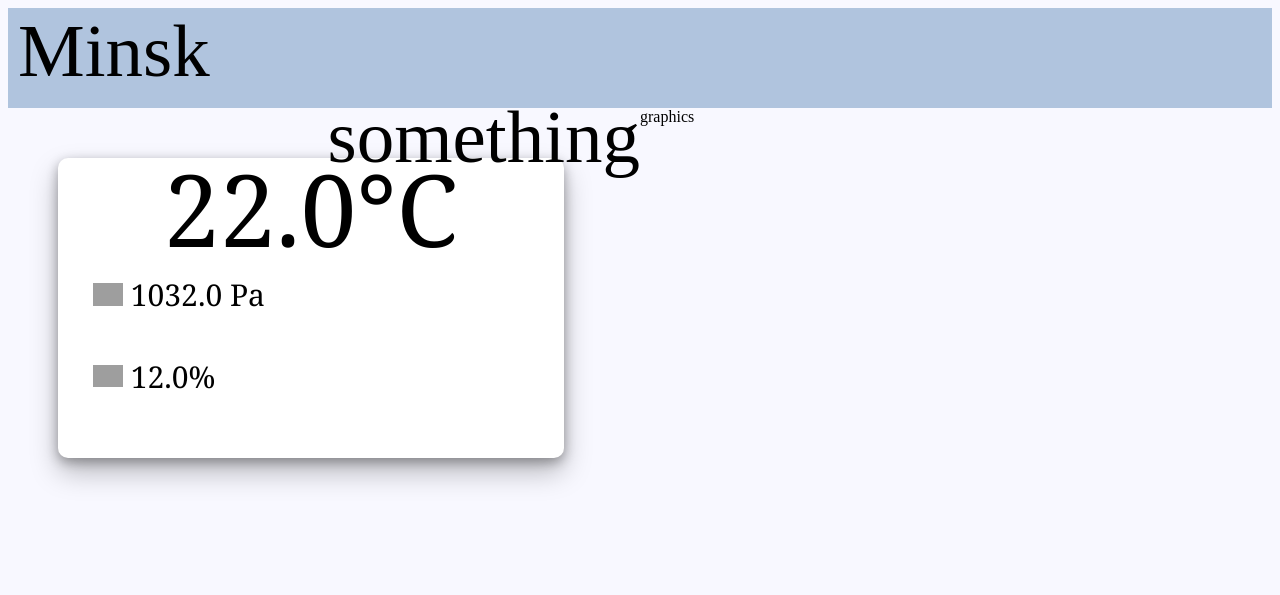
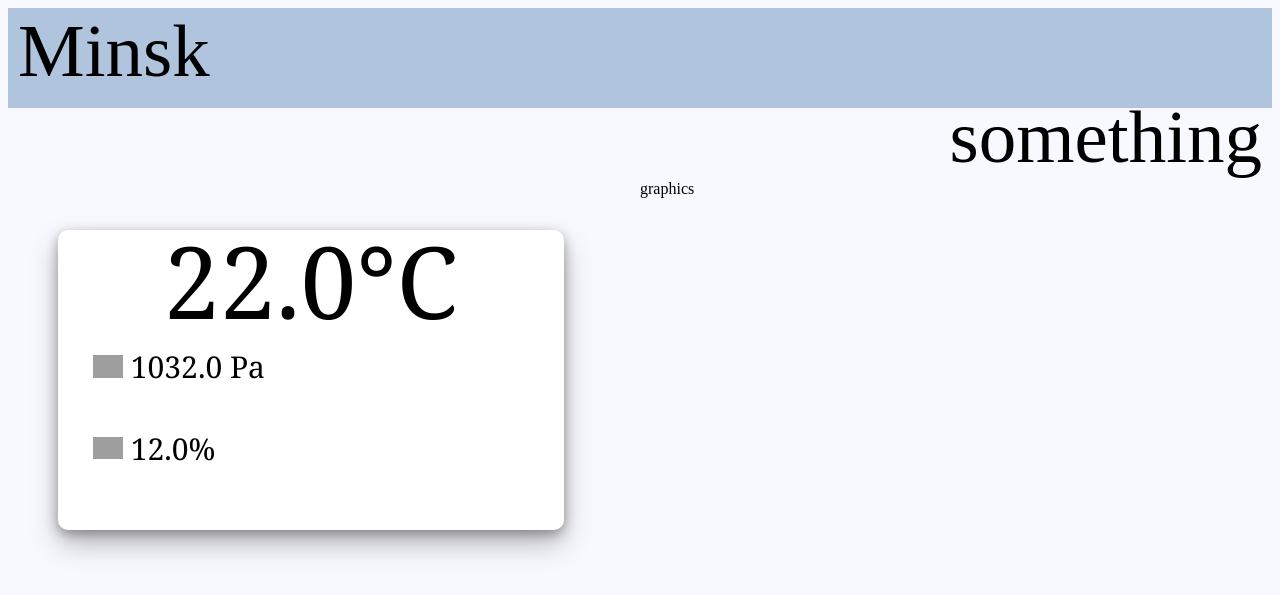
Before and after one commit to maryzyryanova/Meteostation, a Django app: page / in a window 1280 px wide. Shown: the top 595 px of the page. Run offline with Django 4.2, Linux system fonts and the light colour scheme; data comes from the database, SQL or seed files in the repository; grey boxes are pictures that could not be loaded.

Commit message:
initial commit

```diff
--- a/my_course_project/meteostation_app/templates/weather_forecast.html
+++ b/my_course_project/meteostation_app/templates/weather_forecast.html
@@ -59,6 +59,7 @@
             text-align: left;
             margin-left: 10px;
             font-size: 75px;
+            float: left;
         }
 
         .time{
@@ -66,6 +67,7 @@
             text-align: right;
             font-size: 75px;
             margin-right: 10px;
+            float: right;
         }
     </style>
 
```
